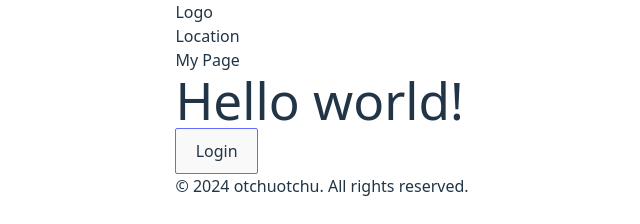
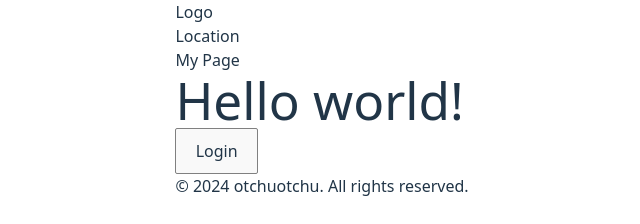
Before and after one commit to OtchuOtchu/frontend, a React (Vite) app: page / in a window 1280 px wide. In both pictures the pointer is over the button "Login". Shown: the top 224 px of the page, without its empty margins (318-958 px from the left). Built offline with nearby package versions, Linux system fonts and the light colour scheme; no server answers.

Commit message:
Update index.css

```diff
--- a/src/index.css
+++ b/src/index.css
@@ -29,7 +29,7 @@ button {
   transition: border-color 0.25s;
 }
 button:hover {
-  border-color: #646cff;
+  border-color: gray;
 }
 button:focus,
 button:focus-visible {
```
